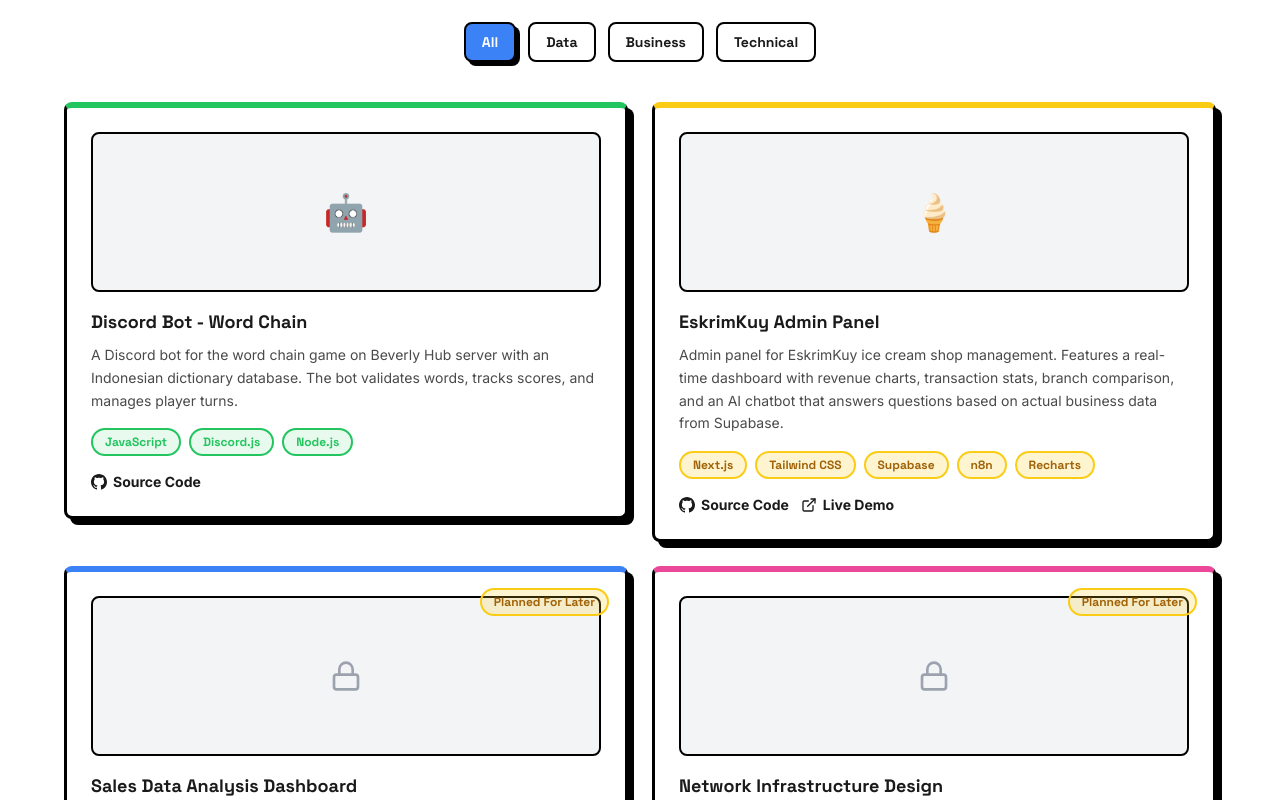
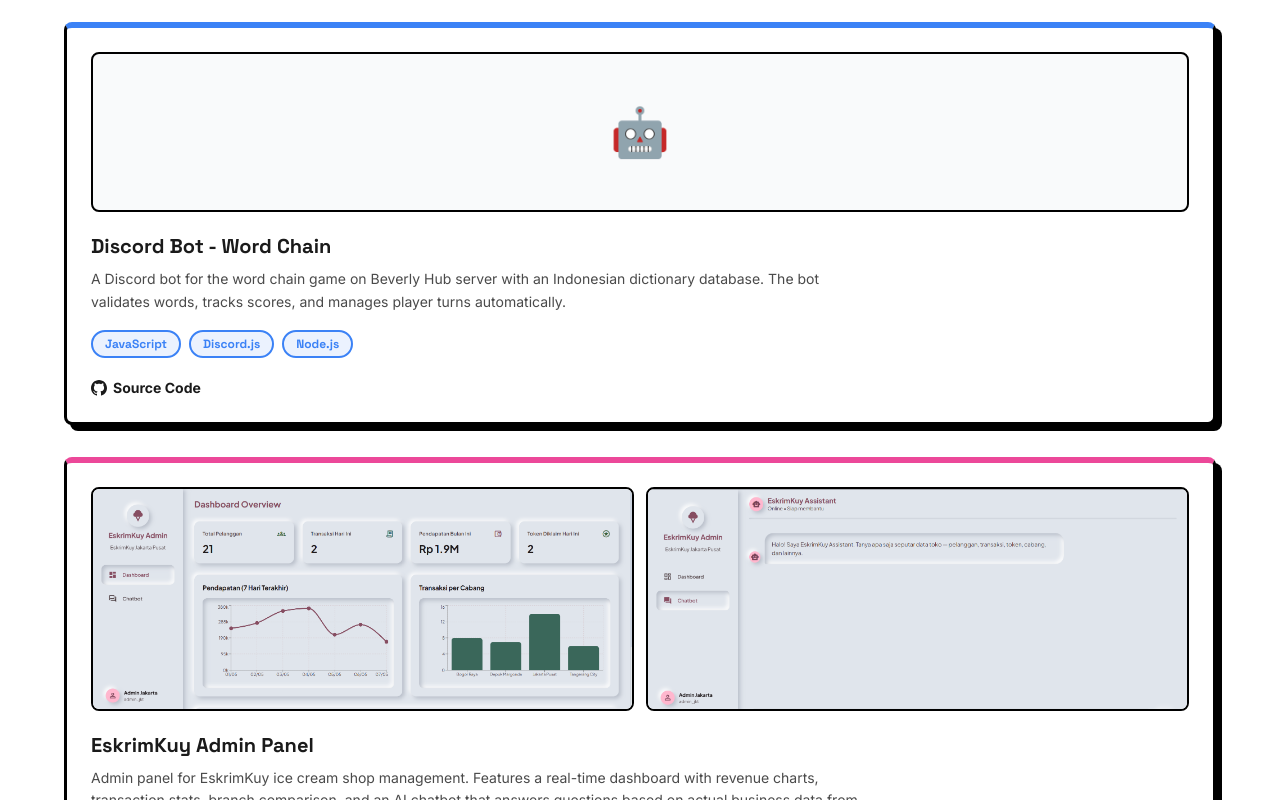
Before and after one commit to bevankeren/portofolio, a Next.js app: page /en in a window 1280 px wide. Shown: the part 2640-3440 px from the top of the page. Built offline with nearby package versions, Linux system fonts and the light colour scheme; no server answers.

Commit message:
rework: projects section - only real projects with EskrimKuy screenshots

```diff
--- a/messages/en.json
+++ b/messages/en.json
@@ -50,25 +50,12 @@
   "projects": {
     "title": "Projects",
     "subtitle": "A collection of projects showcasing my capabilities",
-    "filter_all": "All",
-    "filter_data": "Data",
-    "filter_business": "Business",
-    "filter_technical": "Technical",
     "source_code": "Source Code",
     "live_demo": "Live Demo",
     "project1_title": "Discord Bot - Word Chain",
-    "project1_desc": "A Discord bot for the word chain game on Beverly Hub server with an Indonesian dictionary database. The bot validates words, tracks scores, and manages player turns.",
+    "project1_desc": "A Discord bot for the word chain game on Beverly Hub server with an Indonesian dictionary database. The bot validates words, tracks scores, and manages player turns automatically.",
     "project2_title": "EskrimKuy Admin Panel",
-    "project2_desc": "Admin panel for EskrimKuy ice cream shop management. Features a real-time dashboard with revenue charts, transaction stats, branch comparison, and an AI chatbot that answers questions based on actual business data from Supabase.",
-    "project3_title": "Sales Data Analysis Dashboard",
-    "project3_desc": "An interactive sales data analysis dashboard with visualizations using pivot tables and charts.",
-    "project3_badge": "Planned For Later",
-    "project4_title": "Network Infrastructure Design",
-    "project4_desc": "A computer network design simulation for an office environment using Cisco Packet Tracer.",
-    "project4_badge": "Planned For Later",
-    "project5_title": "Business Process Documentation",
-    "project5_desc": "Business process flow documentation using flowcharts and requirement lists with BPMN notation.",
-    "project5_badge": "Planned For Later"
+    "project2_desc": "Admin panel for EskrimKuy ice cream shop management. Features a real-time dashboard with revenue charts, transaction stats, branch comparison, and an AI chatbot that answers questions based on actual business data from Supabase. Built with Next.js and powered by n8n workflow automation."
   },
   "skills": {
     "title": "Skills",
--- a/messages/id.json
+++ b/messages/id.json
@@ -50,25 +50,12 @@
   "projects": {
     "title": "Proyek",
     "subtitle": "Koleksi proyek yang menunjukkan kemampuan saya",
-    "filter_all": "Semua",
-    "filter_data": "Data",
-    "filter_business": "Bisnis",
-    "filter_technical": "Teknis",
     "source_code": "Source Code",
     "live_demo": "Live Demo",
     "project1_title": "Discord Bot - Sambung Kata",
-    "project1_desc": "Bot Discord untuk game sambung kata di server Beverly Hub dengan database kamus bahasa Indonesia. Bot memvalidasi kata, melacak skor, dan mengelola giliran pemain.",
+    "project1_desc": "Bot Discord untuk game sambung kata di server Beverly Hub dengan database kamus bahasa Indonesia. Bot memvalidasi kata, melacak skor, dan mengelola giliran pemain secara otomatis.",
     "project2_title": "EskrimKuy Admin Panel",
-    "project2_desc": "Admin panel untuk manajemen toko es krim EskrimKuy. Dilengkapi dashboard real-time dengan grafik pendapatan, statistik transaksi, perbandingan antar cabang, dan chatbot AI yang menjawab pertanyaan berdasarkan data bisnis aktual dari Supabase.",
-    "project3_title": "Sales Data Analysis Dashboard",
-    "project3_desc": "Dashboard analisis data penjualan dengan visualisasi interaktif menggunakan pivot table dan chart.",
-    "project3_badge": "Akan Diambil Kelak",
-    "project4_title": "Network Infrastructure Design",
-    "project4_desc": "Simulasi desain jaringan komputer untuk lingkungan kantor menggunakan Cisco Packet Tracer.",
-    "project4_badge": "Akan Diambil Kelak",
-    "project5_title": "Business Process Documentation",
-    "project5_desc": "Dokumentasi alur proses bisnis menggunakan flowchart dan requirement list dengan notasi BPMN.",
-    "project5_badge": "Akan Diambil Kelak"
+    "project2_desc": "Admin panel untuk manajemen toko es krim EskrimKuy. Dilengkapi dashboard real-time dengan grafik pendapatan, statistik transaksi, perbandingan antar cabang, dan chatbot AI yang menjawab pertanyaan berdasarkan data bisnis aktual dari Supabase. Dibangun dengan Next.js dan didukung workflow automation n8n."
   },
   "skills": {
     "title": "Keahlian",
--- a/src/components/sections/Projects.tsx
+++ b/src/components/sections/Projects.tsx
@@ -1,56 +1,23 @@
 "use client";
 
-import { useState } from "react";
 import { useTranslations } from "next-intl";
-import { motion, AnimatePresence } from "framer-motion";
-import { ExternalLink, Lock } from "lucide-react";
+import Image from "next/image";
+import { motion } from "framer-motion";
+import { ExternalLink } from "lucide-react";
 import { GithubIcon } from "@/components/ui/Icons";
 import SectionTitle from "@/components/ui/SectionTitle";
 import Badge from "@/components/ui/Badge";
-import TiltCard from "@/components/ui/TiltCard";
 import { projects } from "@/lib/data";
 
-const filterActiveClasses = {
-  all: "bg-accent-blue text-white shadow-neo-sm",
-  data: "bg-accent-yellow text-black shadow-neo-sm",
-  business: "bg-accent-pink text-white shadow-neo-sm",
-  technical: "bg-accent-green text-white shadow-neo-sm",
-} as const;
-
-const cardBorderClasses = [
-  "border-t-accent-green",
-  "border-t-accent-yellow",
-  "border-t-accent-blue",
-  "border-t-accent-pink",
-  "border-t-accent-purple",
-] as const;
-
-const cardBadgeColors = ["green", "yellow", "blue", "pink", "purple"] as const;
-
-const projectEmojis = ["🤖", "🍦", "📊", "🌐", "📋"] as const;
+const cardBorderColors = ["border-t-accent-blue", "border-t-accent-pink"] as const;
+const badgeColors = ["blue", "pink"] as const;
 
 export default function Projects() {
   const t = useTranslations("projects");
-  const [activeFilter, setActiveFilter] = useState("all");
-
-  const filters = [
-    { key: "all", label: t("filter_all") },
-    { key: "data", label: t("filter_data") },
-    { key: "business", label: t("filter_business") },
-    { key: "technical", label: t("filter_technical") },
-  ];
-
-  const filteredProjects =
-    activeFilter === "all"
-      ? projects
-      : projects.filter((p) => p.category === activeFilter);
 
   const projectContent = [
-    { title: t("project1_title"), desc: t("project1_desc"), badge: null },
-    { title: t("project2_title"), desc: t("project2_desc"), badge: null },
-    { title: t("project3_title"), desc: t("project3_desc"), badge: t("project3_badge") },
-    { title: t("project4_title"), desc: t("project4_desc"), badge: t("project4_badge") },
-    { title: t("project5_title"), desc: t("project5_desc"), badge: t("project5_badge") },
+    { title: t("project1_title"), desc: t("project1_desc") },
+    { title: t("project2_title"), desc: t("project2_desc") },
   ];
 
   return (
@@ -62,76 +29,57 @@
           color="green"
         />
 
-        {/* Filter Tabs */}
-        <motion.div
-          className="flex flex-wrap justify-center gap-3 mb-10"
-          initial={{ opacity: 0, y: 10 }}
-          whileInView={{ opacity: 1, y: 0 }}
-          viewport={{ once: true }}
-          transition={{ duration: 0.3 }}
-        >
-          {filters.map((filter) => (
-            <button
-              key={filter.key}
-              onClick={() => setActiveFilter(filter.key)}
-              className={`px-4 py-2 border-2 border-black rounded-neo font-heading font-bold text-sm transition-all duration-200 hover:scale-105 active:scale-95 ${
-                activeFilter === filter.key
-                  ? filterActiveClasses[filter.key as keyof typeof filterActiveClasses]
-                  : "bg-surface hover:shadow-neo-sm"
-              }`}
-            >
-              {filter.label}
-            </button>
-          ))}
-        </motion.div>
-
-        {/* Project Grid */}
-        <div className="grid grid-cols-1 md:grid-cols-2 gap-6">
-          <AnimatePresence mode="wait">
-            {filteredProjects.map((project, index) => {
-              const content = projectContent[project.id - 1];
-              const borderClass = cardBorderClasses[index % cardBorderClasses.length];
-              const badgeColor = cardBadgeColors[index % cardBadgeColors.length];
+        <div className="space-y-8">
+          {projects.map((project, index) => {
+            const content = projectContent[index];
+            const borderColor = cardBorderColors[index % cardBorderColors.length];
+            const badgeColor = badgeColors[index % badgeColors.length];
 
             return (
               <motion.div
                 key={project.id}
-                  initial={{ opacity: 0, y: 15 }}
-                  animate={{ opacity: 1, y: 0 }}
-                  exit={{ opacity: 0, y: -10 }}
-                  transition={{ duration: 0.3, delay: index * 0.08 }}
-                  layout
+                className={`neo-card border-t-[6px] ${borderColor}`}
+                initial={{ opacity: 0, y: 20 }}
+                whileInView={{ opacity: 1, y: 0 }}
+                viewport={{ once: true }}
+                transition={{ duration: 0.4, delay: index * 0.1 }}
               >
-                  <TiltCard
-                    className={`neo-card border-t-[6px] ${borderClass} relative`}
+                {/* Images */}
+                {project.images.length > 0 && (
+                  <div className="grid grid-cols-1 sm:grid-cols-2 gap-3 mb-5">
+                    {project.images.map((img, imgIndex) => (
+                      <div
+                        key={imgIndex}
+                        className="relative h-48 sm:h-56 border-2 border-black rounded-neo overflow-hidden bg-gray-50"
                       >
-                    {/* Placeholder badge */}
-                    {content.badge && (
-                      <div className="absolute top-4 right-4">
-                        <Badge color="yellow">{content.badge}</Badge>
+                        <Image
+                          src={img}
+                          alt={`${content.title} screenshot ${imgIndex + 1}`}
+                          fill
+                          className="object-cover object-top"
+                        />
+                      </div>
+                    ))}
                   </div>
                 )}
 
-                    {/* Project thumbnail placeholder */}
-                    <div className="w-full h-40 bg-gray-100 border-2 border-black rounded-neo mb-4 flex items-center justify-center overflow-hidden">
-                      {project.isPlaceholder ? (
-                        <Lock size={32} className="text-gray-400" />
-                      ) : (
-                        <span className="text-4xl">
-                          {projectEmojis[project.id - 1] || "📁"}
-                        </span>
+                {/* No images fallback (Discord Bot) */}
+                {project.images.length === 0 && (
+                  <div className="h-40 border-2 border-black rounded-neo mb-5 bg-gray-50 flex items-center justify-center">
+                    <span className="text-5xl">🤖</span>
+                  </div>
                 )}
-                    </div>
 
-                    <h3 className="font-heading font-bold text-lg mb-2">
+                {/* Content */}
+                <h3 className="font-heading font-bold text-xl mb-2">
                   {content.title}
                 </h3>
-                    <p className="text-text-secondary text-sm mb-4 leading-relaxed">
+                <p className="text-text-secondary text-sm mb-4 leading-relaxed max-w-3xl">
                   {content.desc}
                 </p>
 
                 {/* Tech badges */}
-                    <div className="flex flex-wrap gap-2 mb-4">
+                <div className="flex flex-wrap gap-2 mb-5">
                   {project.tech.map((tech) => (
                     <Badge key={tech} color={badgeColor}>
                       {tech}
@@ -140,7 +88,7 @@
                 </div>
 
                 {/* Links */}
-                    <div className="flex gap-3">
+                <div className="flex gap-4">
                   {project.github && (
                     <a
                       href={project.github}
@@ -164,11 +112,9 @@
                     </a>
                   )}
                 </div>
-                  </TiltCard>
               </motion.div>
             );
           })}
-          </AnimatePresence>
         </div>
       </div>
     </section>
--- a/src/lib/data.ts
+++ b/src/lib/data.ts
@@ -19,7 +19,7 @@
     tech: ["JavaScript", "Discord.js", "Node.js"],
     github: "https://github.com/bevankeren/sambung-kata",
     live: null,
-    image: "/images/projects/discord-bot.png",
+    images: [],
     isPlaceholder: false,
   },
   {
@@ -28,35 +28,11 @@
     tech: ["Next.js", "Tailwind CSS", "Supabase", "n8n", "Recharts"],
     github: "https://github.com/bevankeren/eskrimkuy-admin-panel",
     live: "https://eskrimkuy-admin-panel.vercel.app",
-    image: "/images/projects/eskrimkuy.png",
+    images: [
+      "/images/projects/eskrimkuy-1.png",
+      "/images/projects/eskrimkuy-2.png",
+    ],
     isPlaceholder: false,
-  },
-  {
-    id: 3,
-    category: "data",
-    tech: ["Excel", "Pivot Table", "Chart", "Power BI"],
-    github: null,
-    live: null,
-    image: "/images/projects/dashboard.png",
-    isPlaceholder: true,
-  },
-  {
-    id: 4,
-    category: "technical",
-    tech: ["Cisco Packet Tracer", "VLAN", "Routing"],
-    github: null,
-    live: null,
-    image: "/images/projects/network.png",
-    isPlaceholder: true,
-  },
-  {
-    id: 5,
-    category: "business",
-    tech: ["Draw.io", "Google Docs", "BPMN"],
-    github: null,
-    live: null,
-    image: "/images/projects/bpmn.png",
-    isPlaceholder: true,
   },
 ];
 
```
Also changed, not shown: .kilo/kilo.json (added), public/images/projects/eskrimkuy-1.png (added), public/images/projects/eskrimkuy-2.png (added). Lines whose indentation alone changed are shown as unchanged.
